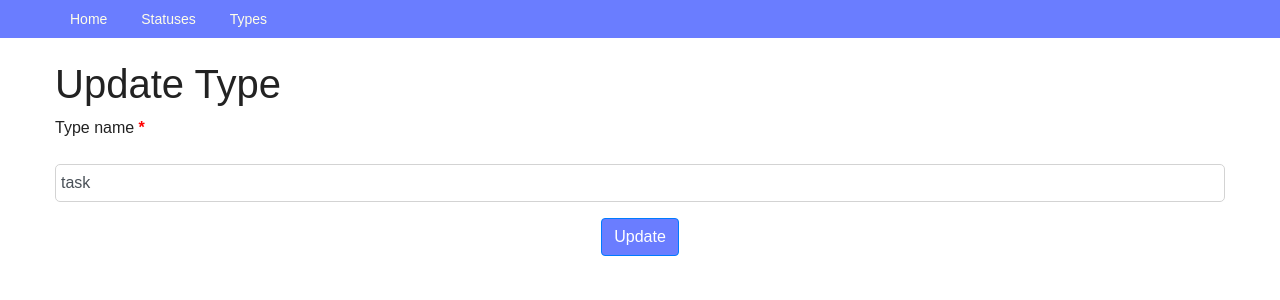
After one commit to DinaraKA/homework_53, a Django app: page /types/1/update/ in a window 1280 px wide. The commit adds this page. Shown: the top 300 px of the page. Run offline with Django 3.2, Linux system fonts and the light colour scheme; data comes from the database, SQL or seed files in the repository; some libraries are stand-ins or nearby versions.

Commit message:
Added status and type update pages, modified urls, views, status and type main pages.

```diff
--- a/source/main/urls.py
+++ b/source/main/urls.py
@@ -16,7 +16,7 @@ Including another URLconf
 from django.contrib import admin
 from django.urls import path
 from webapp.views import IndexView, TaskView, TaskCreateView, TaskUpdateView, TaskDeleteView,\
-    StatusIndexView,TypeIndexView, StatusCreateView, TypeCreateView
+    StatusIndexView,TypeIndexView, StatusCreateView, TypeCreateView, StatusUpdateView, TypeUpdateView
 
 urlpatterns = [
     path('admin/', admin.site.urls),
@@ -28,5 +28,7 @@ urlpatterns = [
     path('statuses/', StatusIndexView.as_view(), name='status_index'),
     path('types/', TypeIndexView.as_view(), name='type_index'),
     path('statuses/add/', StatusCreateView.as_view(), name='status_add'),
-    path('types/add/', TypeCreateView.as_view(), name='type_add')
+    path('types/add/', TypeCreateView.as_view(), name='type_add'),
+    path('statuses/<int:pk>/update/', StatusUpdateView.as_view(), name='status_update'),
+    path('types/<int:pk>/update/', TypeUpdateView.as_view(), name='type_update')
 ]
--- a/source/webapp/templates/status_index.html
+++ b/source/webapp/templates/status_index.html
@@ -11,9 +11,8 @@
             <tr>
                <th scope="col">#</th>
                <th scope="col">Name</th>
-{#               <th scope="col">Status</th>#}
+               <th scope="col">Update</th>
 {#               <th scope="col">Type</th>#}
-{#               <th scope="col">Created Date</th>#}
             </tr>
         </thead>
             {% for status in statuses %}
@@ -21,6 +20,7 @@
                 <tr>
                     <th scope="row">{{ forloop.counter }}</th>
                     <td>{{ status.status_name }}</td>
+                    <td><a href="{% url 'status_update' status.pk %}">&#x270E;</a></td>
                 </tr>
             </tbody>
             {% endfor %}
--- a/source/webapp/templates/type_index.html
+++ b/source/webapp/templates/type_index.html
@@ -11,7 +11,7 @@
                 <tr>
                    <th scope="col">#</th>
                    <th scope="col">Name</th>
-    {#               <th scope="col">Status</th>#}
+                   <th scope="col">Update</th>
     {#               <th scope="col">Type</th>#}
     {#               <th scope="col">Created Date</th>#}
                 </tr>
@@ -21,6 +21,7 @@
                 <tr>
                     <th scope="row">{{ forloop.counter }}</th>
                     <td>{{ type.type_name }}</td>
+                    <td><a href="{% url 'type_update' type.pk %}">&#x270E;</a></td>
                 </tr>
             </tbody>
             {% endfor %}
--- /dev/null
+++ b/source/webapp/templates/type_update.html
@@ -0,0 +1,8 @@
+{% extends "base.html" %}
+{% block title %}Update Type{% endblock %}
+{% block content %}
+    <h1>Update Type</h1>
+    <form method="POST" action="{% url "type_update" type.pk %}">
+        {% include 'partial/form.html' with button_text="Update" %}
+    </form>
+{% endblock %}
--- a/source/webapp/templates/update.html
+++ b/source/webapp/templates/update.html
@@ -4,7 +4,7 @@
     <li><a href="{% url 'task_view' task.pk %}">View</a></li>
 {% endblock %}
 {% block content %}
-    <h1>Update Article</h1>
+    <h1>Update Task</h1>
     <form method="POST" action="{% url "task_update" task.pk %}">
         {% include 'partial/form.html' with button_text="Update" %}
     </form>
--- a/source/webapp/views.py
+++ b/source/webapp/views.py
@@ -47,20 +47,20 @@ class TaskUpdateView(View):
             'status':task.status,
             'type': task.type
         })
-        return render(request, 'update.html', context={'form': form, 'task':task})
+        return render(request, 'update.html', context={'form': form, 'task': task})
 
     def post(self, request, pk):
+        task = get_object_or_404(Task, pk=pk)
         form = TaskForm(data=request.POST)
         if form.is_valid():
-            task = Task.objects.create(
-                summary=form.cleaned_data['summary'],
-                description=form.cleaned_data['description'],
-                status=form.cleaned_data['status'],
-                type=form.cleaned_data['type']
-            )
+            task.summary=form.cleaned_data['summary']
+            task.description=form.cleaned_data['description']
+            task.status=form.cleaned_data['status']
+            task.type=form.cleaned_data['type']
+            task.save()
             return redirect('task_view', pk=task.pk)
         else:
-            return render(request, 'create.html', context={'form': form})
+            return render(request, 'update.html', context={'form': form, 'task': task})
 
 class TaskDeleteView(View):
     def get(self, request, pk):
@@ -117,3 +117,39 @@ class TypeCreateView(View):
             return redirect('type_index',)
         else:
             return render(request, 'type_create.html', context={'form': form})
+
+class StatusUpdateView(View):
+    def get(self, request, pk):
+        status = get_object_or_404(Status, pk=pk)
+        form = StatusForm(data={
+            'status_name': status.status_name
+        })
+        return render(request, 'status_update.html', context={'form': form, 'status':status})
+
+    def post(self, request, pk):
+        status = get_object_or_404(Status, pk=pk)
+        form = StatusForm(data=request.POST)
+        if form.is_valid():
+            status.status_name=form.cleaned_data['status_name']
+            status.save()
+            return redirect('status_index')
+        else:
+            return render(request, 'status_update.html', context={'form': form, 'status':status})
+
+class TypeUpdateView(View):
+    def get(self, request, pk):
+        type = get_object_or_404(Type, pk=pk)
+        form = TypeForm(data={
+            'type_name': type.type_name
+        })
+        return render(request, 'type_update.html', context={'form': form, 'type':type})
+
+    def post(self, request, pk):
+        type = get_object_or_404(Type, pk=pk)
+        form = TypeForm(data=request.POST)
+        if form.is_valid():
+            type.type_name=form.cleaned_data['type_name']
+            type.save()
+            return redirect('type_index')
+        else:
+            return render(request, 'type_update.html', context={'form': form, 'type':type})
```
Also changed, not shown: source/webapp/templates/status_update.html (added, +8 -0 lines).
